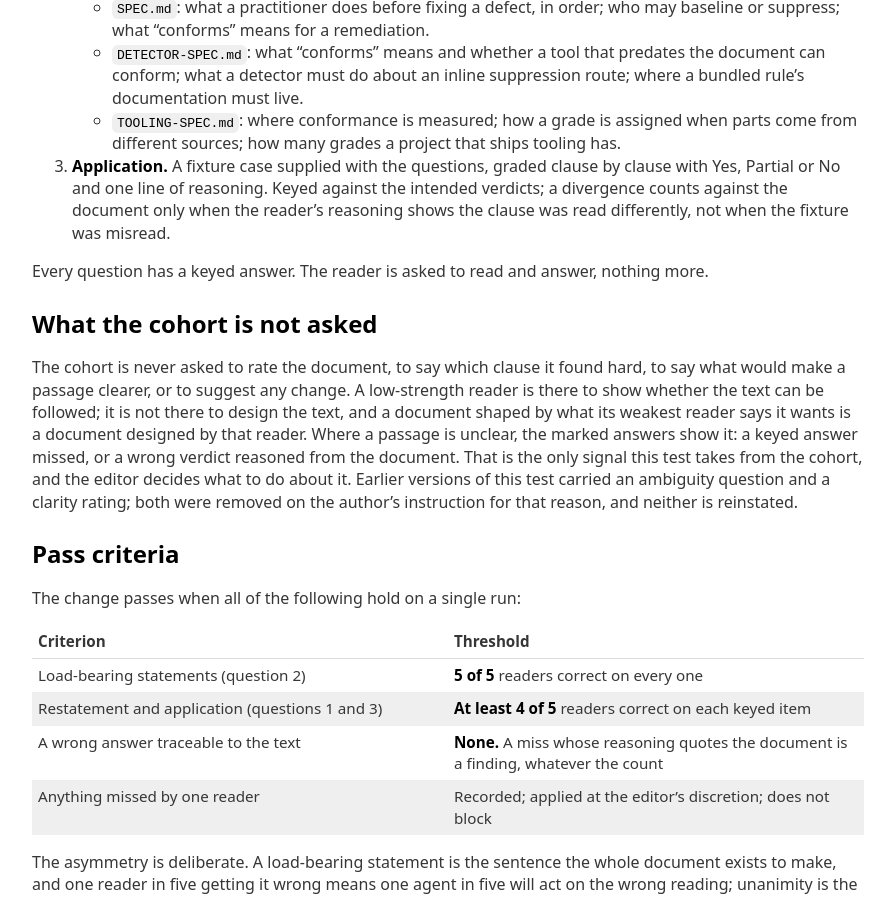
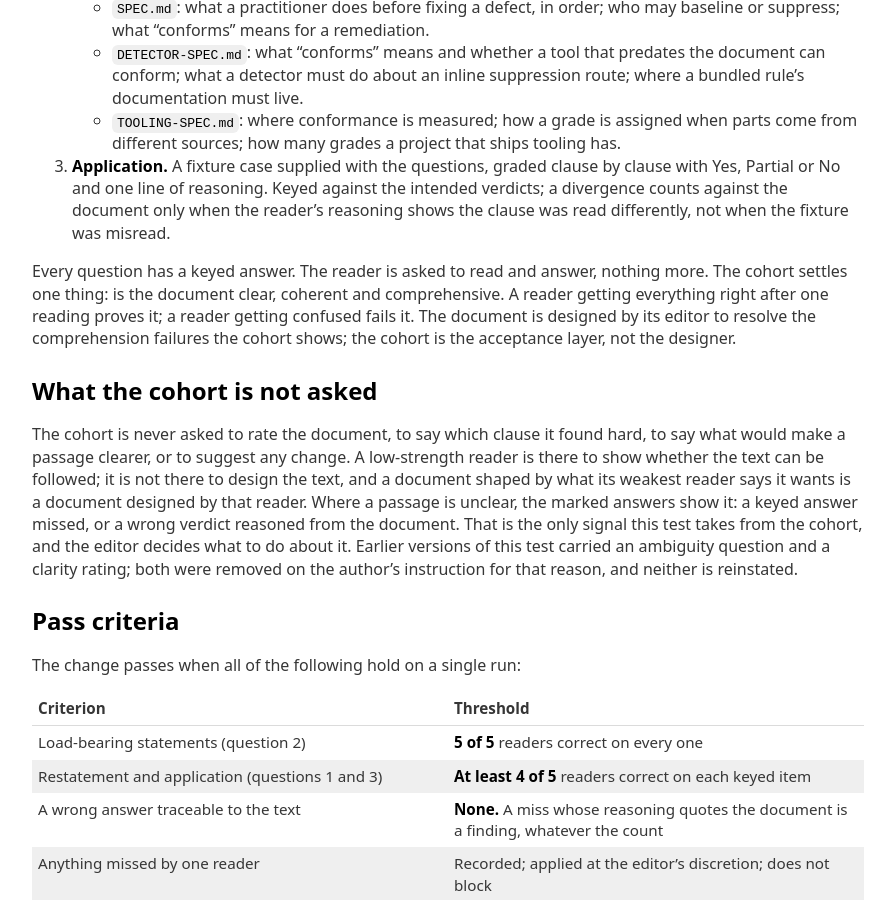
Before and after one commit to Defence-Before-Fix/defence-before-fix.github.io, a Jekyll site: the page built from ACCEPTANCE.md, in a window 1280 px wide and 900 px high, scrolled down 816 px. Shown: the whole window, without its empty margins (192-1087 px from the left). Built offline with Jekyll 4.4.1, drawn with Linux system fonts in a browser that asks for light colours; our own code applies the rules of GitHub Pages for plain Markdown files.

Commit message:
ACCEPTANCE: the cohort settles one thing, clear, coherent and comprehensive
Co-Authored-By: Claude Fable 5.1 <noreply@anthropic.com>

```diff
--- a/ACCEPTANCE.md
+++ b/ACCEPTANCE.md
@@ -38,7 +38,11 @@ document, so that marking is mechanical. Each reader answers all of them.
    counts against the document only when the reader's reasoning shows the clause was read
    differently, not when the fixture was misread.
 
-Every question has a keyed answer. The reader is asked to read and answer, nothing more.
+Every question has a keyed answer. The reader is asked to read and answer, nothing more. The
+cohort settles one thing: is the document clear, coherent and comprehensive. A reader getting
+everything right after one reading proves it; a reader getting confused fails it. The document
+is designed by its editor to resolve the comprehension failures the cohort shows; the cohort is
+the acceptance layer, not the designer.
 
 ## What the cohort is not asked
 
```
